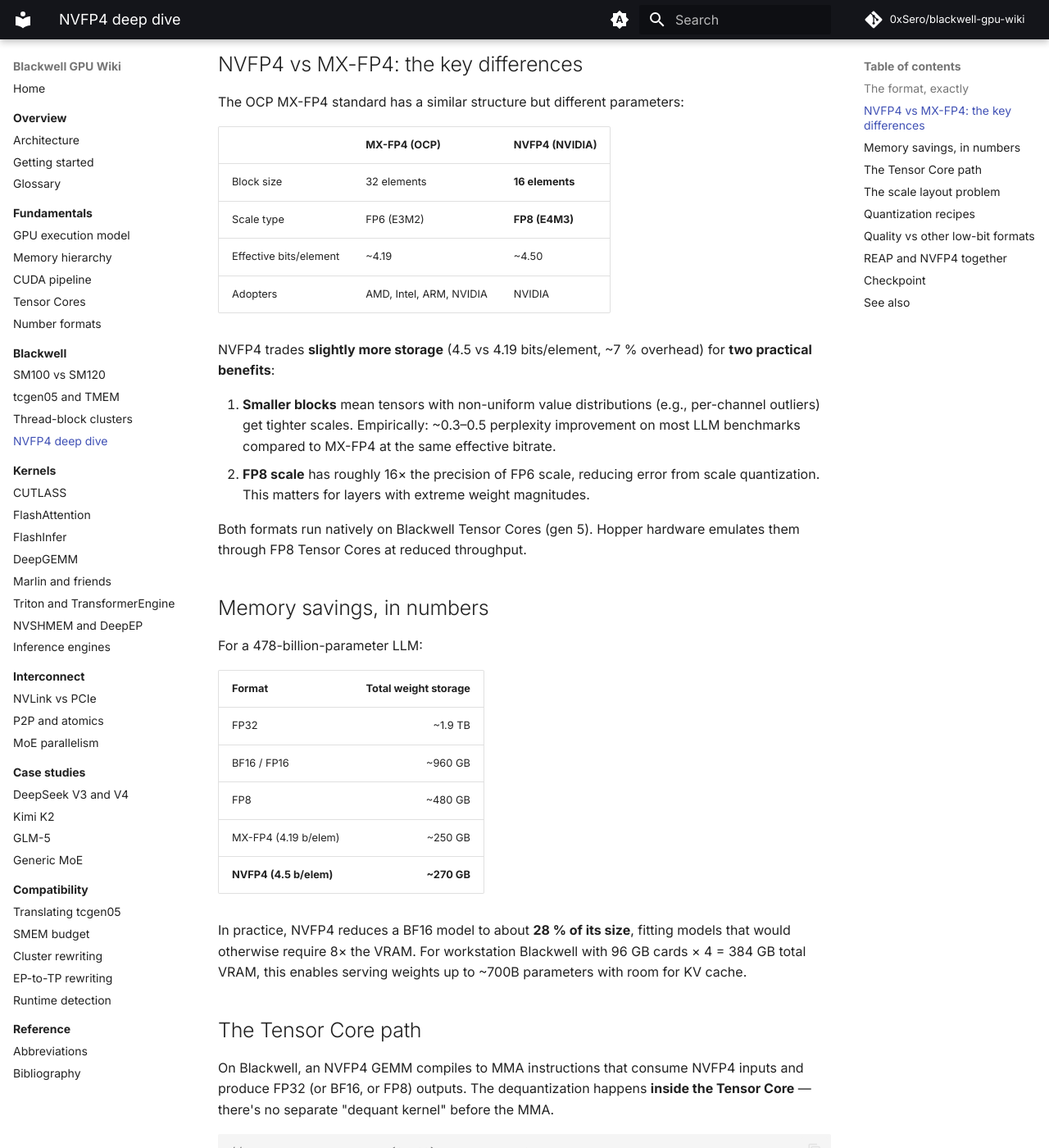
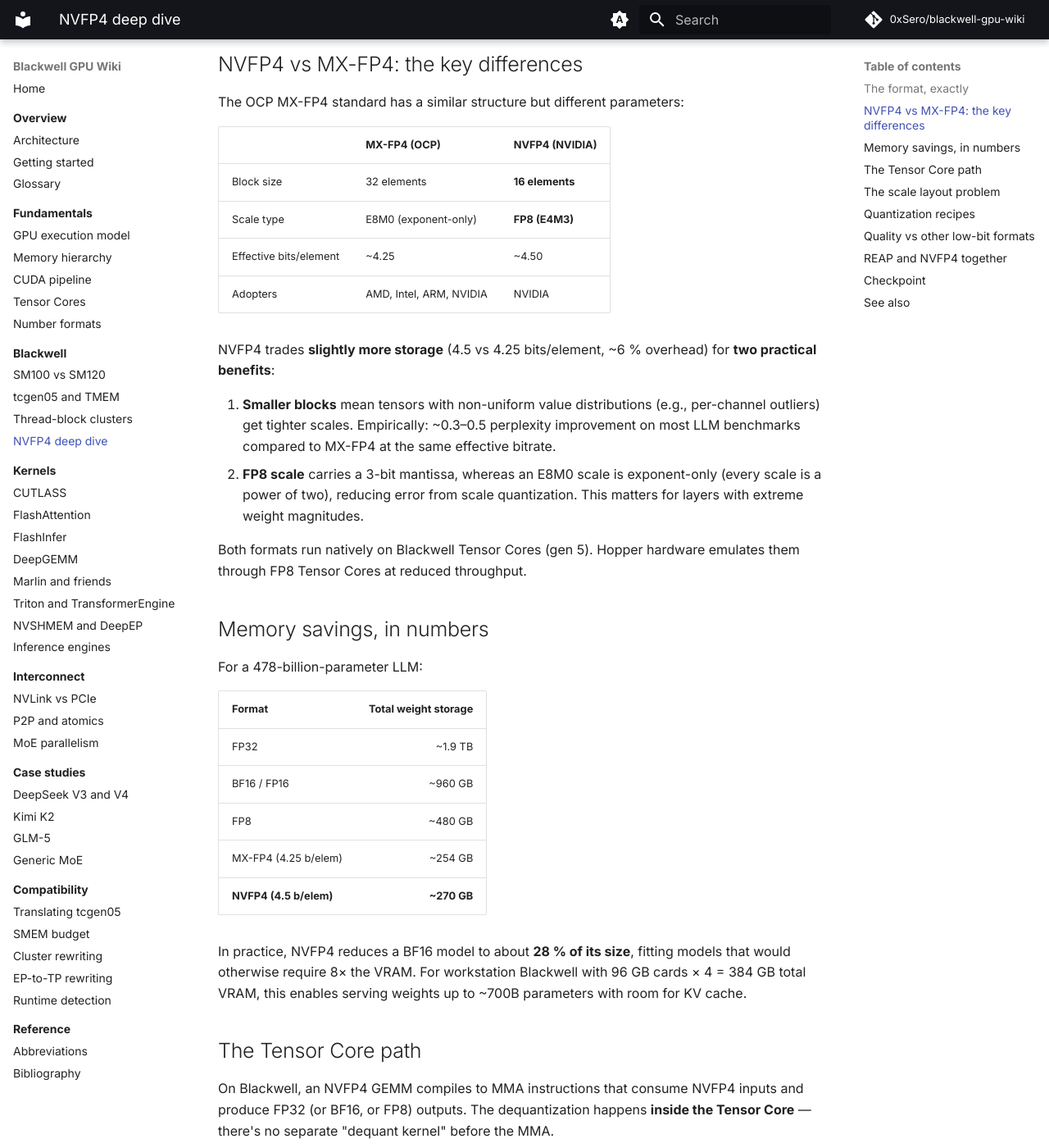
Before and after one commit to 0xSero/blackwell-gpu-wiki, an MkDocs documentation site: the page built from docs/blackwell/nvfp4-deep-dive.md, in a window 1280 px wide and 1400 px high, scrolled down 792 px. Shown: the whole window at 82% size. Built offline with MkDocs 1.6.1 and Material for MkDocs 9.7.7, drawn with Linux system fonts in a browser that asks for light colours; comment, search, counter and statistics services are not loaded.

Commit message:
Fix MX-FP4 scale format (E8M0, 4.25 bits/elem) and IEEE 754 date
The OCP Microscaling spec defines the MX-FP4 per-block scale as E8M0
(8-bit, exponent-only), not FP6 E3M2, so the effective storage is
32x4/32 + 8/32 = 4.25 bits/element rather than 4.19. Update every
place that stated the scale type or the derived numbers. Also correct
the FP32 node in the bit-width diagram: IEEE 754 dates from 1985, not
1962.

```diff
--- a/docs/blackwell/nvfp4-deep-dive.md
+++ b/docs/blackwell/nvfp4-deep-dive.md
@@ -33,14 +33,14 @@
 | | MX-FP4 (OCP) | NVFP4 (NVIDIA) |
 | --- | --- | --- |
 | Block size | 32 elements | **16 elements** |
-| Scale type | FP6 (E3M2) | **FP8 (E4M3)** |
-| Effective bits/element | ~4.19 | ~4.50 |
+| Scale type | E8M0 (exponent-only) | **FP8 (E4M3)** |
+| Effective bits/element | ~4.25 | ~4.50 |
 | Adopters | AMD, Intel, ARM, NVIDIA | NVIDIA |
 
-NVFP4 trades **slightly more storage** (4.5 vs 4.19 bits/element, ~7 % overhead) for **two practical benefits**:
+NVFP4 trades **slightly more storage** (4.5 vs 4.25 bits/element, ~6 % overhead) for **two practical benefits**:
 
 1. **Smaller blocks** mean tensors with non-uniform value distributions (e.g., per-channel outliers) get tighter scales. Empirically: ~0.3–0.5 perplexity improvement on most LLM benchmarks compared to MX-FP4 at the same effective bitrate.
-2. **FP8 scale** has roughly 16× the precision of FP6 scale, reducing error from scale quantization. This matters for layers with extreme weight magnitudes.
+2. **FP8 scale** carries a 3-bit mantissa, whereas an E8M0 scale is exponent-only (every scale is a power of two), reducing error from scale quantization. This matters for layers with extreme weight magnitudes.
 
 Both formats run natively on Blackwell Tensor Cores (gen 5). Hopper hardware emulates them through FP8 Tensor Cores at reduced throughput.
 
@@ -53,7 +53,7 @@
 | FP32 | ~1.9 TB |
 | BF16 / FP16 | ~960 GB |
 | FP8 | ~480 GB |
-| MX-FP4 (4.19 b/elem) | ~250 GB |
+| MX-FP4 (4.25 b/elem) | ~254 GB |
 | **NVFP4 (4.5 b/elem)** | **~270 GB** |
 
 In practice, NVFP4 reduces a BF16 model to about **28 % of its size**, fitting models that would otherwise require 8× the VRAM. For workstation Blackwell with 96 GB cards × 4 = 384 GB total VRAM, this enables serving weights up to ~700B parameters with room for KV cache.
--- a/docs/fundamentals/number-formats.md
+++ b/docs/fundamentals/number-formats.md
@@ -60,9 +60,9 @@
 The OCP-standardized block FP4 format:
 
 - **Block size**: 32 elements
-- **Scale type**: FP6 (E3M2)
+- **Scale type**: E8M0 (8-bit, exponent-only — every scale is a power of two)
 - **Layout**: 32 elements (16 bytes packed) + 1 scale (1 byte)
-- **Effective bits/element**: 32×4/32 + 6/32 ≈ 4.19 bits
+- **Effective bits/element**: 32×4/32 + 8/32 = 4.25 bits
 
 Adopted by AMD, Intel, ARM, and others as a multi-vendor standard.
 
@@ -75,7 +75,7 @@
 - **Layout**: 16 elements (8 bytes packed) + 1 scale (1 byte)
 - **Effective bits/element**: 16×4/16 + 8/16 ≈ 4.5 bits
 
-Slightly more storage than MX-FP4 (~4.5 vs ~4.19 bits/element), but better accuracy in practice on ML workloads — the smaller block size means tensors with non-uniform ranges (e.g., per-channel outliers) get tighter scales.
+Slightly more storage than MX-FP4 (~4.5 vs ~4.25 bits/element), but better accuracy in practice on ML workloads — the smaller block size means tensors with non-uniform ranges (e.g., per-channel outliers) get tighter scales.
 
 **Crucially: native on both SM100 and SM120 Tensor Cores.** This is the rare format that genuinely works the same on both halves of Blackwell.
 
--- a/docs/kernels/cutlass.md
+++ b/docs/kernels/cutlass.md
@@ -92,7 +92,7 @@
 
 **Failure 4: NVFP4 scale layout mismatch**
 
-CUTLASS expects NVFP4 scales in a specific layout (block-interleaved, FP8 E4M3). If a model artifact was saved in MX-FP4 layout (block-32 with FP6 E3M2 scales) and loaded into a CUTLASS NVFP4 template, the scales are misinterpreted.
+CUTLASS expects NVFP4 scales in a specific layout (block-interleaved, FP8 E4M3). If a model artifact was saved in MX-FP4 layout (block-32 with E8M0 scales) and loaded into a CUTLASS NVFP4 template, the scales are misinterpreted.
 
 Fix: requantize the artifact, or use a different kernel library whose layout matches.
 
--- a/docs/kernels/deepgemm.md
+++ b/docs/kernels/deepgemm.md
@@ -100,7 +100,7 @@
 
 **Failure 1: `no kernel image`** — DeepGEMM cubins are SM100-only. See above.
 
-**Failure 2: scale layout mismatch** — DeepGEMM uses NVFP4 layout in a particular form (block-interleaved, FP8 E4M3 scale). If a model artifact was saved in MX-FP4 layout (the OCP standard, block-32 with FP6 E3M2 scale), loading it through DeepGEMM produces silent garbage. Some models ship with both layouts; pick the right one.
+**Failure 2: scale layout mismatch** — DeepGEMM uses NVFP4 layout in a particular form (block-interleaved, FP8 E4M3 scale). If a model artifact was saved in MX-FP4 layout (the OCP standard, block-32 with E8M0 scale), loading it through DeepGEMM produces silent garbage. Some models ship with both layouts; pick the right one.
 
 **Failure 3: JIT cache pollution after a partial port attempt**
 
```
Also changed, not shown: other parts of docs/fundamentals/number-formats.md (+1 -1 lines), docs/overview/glossary.md (+2 -2 lines).
